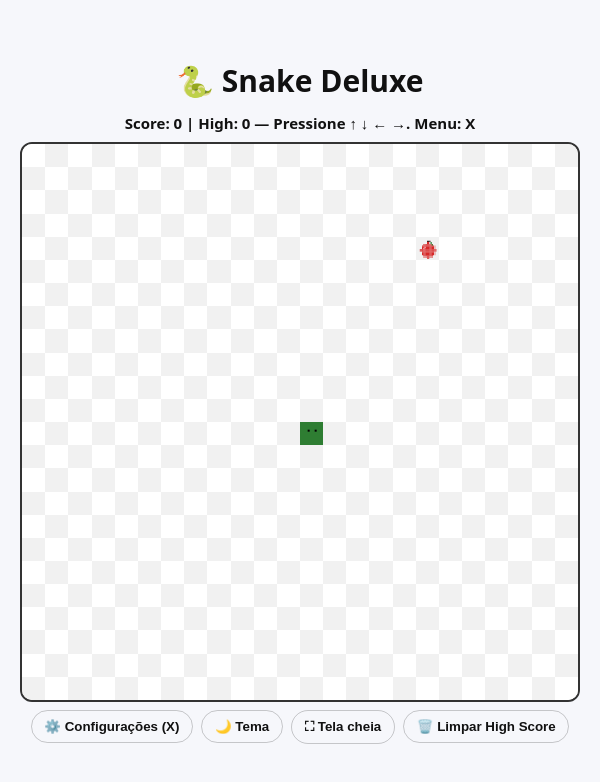
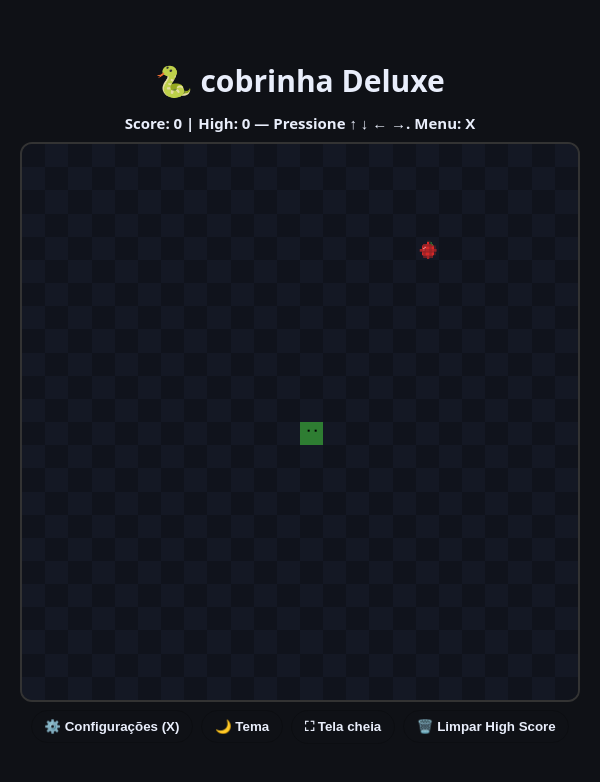
Before and after one commit to safadaooofc/jogo_cobrinha_executavel, an Electron app: page snake.html in a window 600 px wide. Drawn offline with Linux system fonts and the light colour scheme.

Commit message:
Update snake.html

```diff
--- a/snake.html
+++ b/snake.html
@@ -3,7 +3,7 @@
 <head>
 <meta charset="utf-8" />
 <meta name="viewport" content="width=device-width,initial-scale=1" />
-<title>Snake Deluxe</title>
+<title>cobrinha</title>
 <style>
   :root{
     --bg:#f6f7fb; --panel:#ffffff; --ink:#111; --grid-a:#f1f1f1; --grid-b:#ffffff;
@@ -41,7 +41,7 @@
 </head>
 <body>
   <div class="wrap">
-    <h1>🐍 Snake Deluxe</h1>
+    <h1>🐍 cobrinha Deluxe</h1>
     <div id="hud">Score: 0 | High: 0 — <span class="muted">Pressione <kbd>↑ ↓ ← →</kbd>. Menu: <kbd>X</kbd></span></div>
     <canvas id="game" width="480" height="480" aria-label="tabuleiro do jogo"></canvas>
     <div class="toolbar">
@@ -85,7 +85,7 @@
           <option value="grape">🍇 Uva</option>
           <option value="strawberry">🍓 Morango</option>
         </select>
-        <span class="muted">• As frutas têm animação estilo “gif pixelado”.</span>
+        <span class="muted">”.</span>
       </div>
 
       <div class="row"><strong>Visual</strong></div>
@@ -227,7 +227,7 @@
     return {
       color:{r:46,g:125,b:50},
       fruit:"apple",
-      theme:"light",
+      theme:"dark",
       hard:false
     };
   }
```
